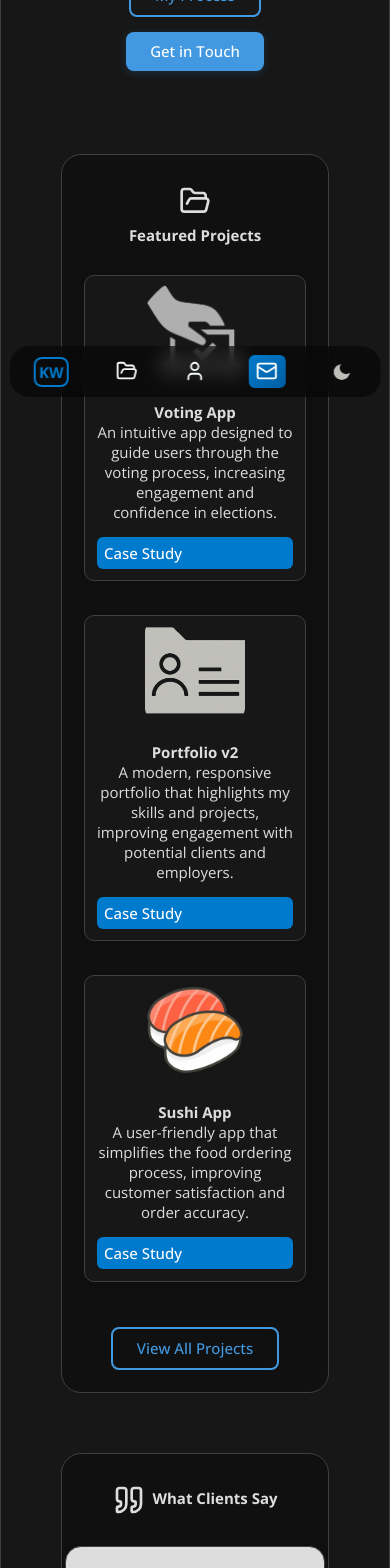
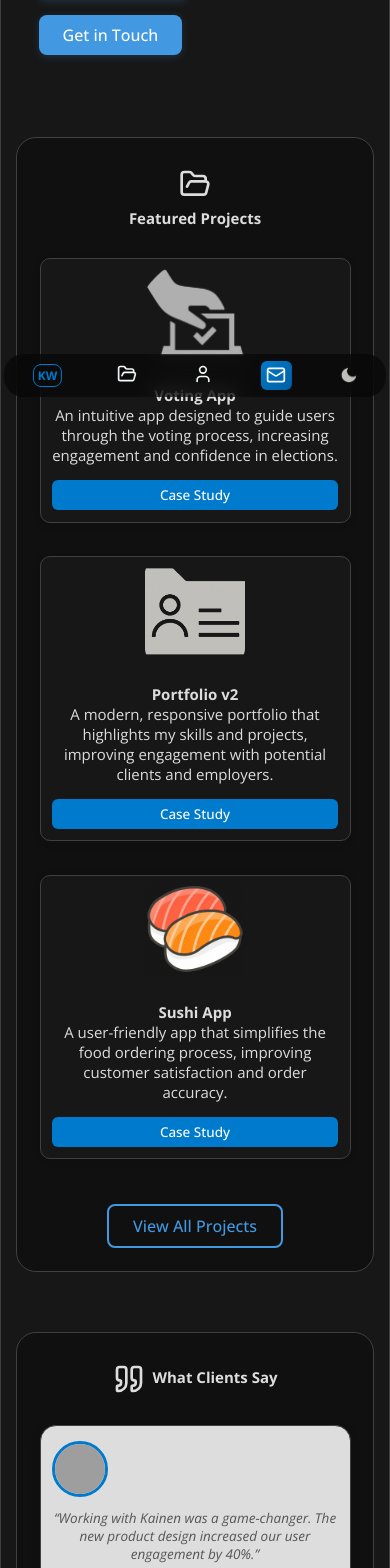
Before and after one commit to kainenw/portfolio_v2, a React (Create React App) app: page / in a window 390 px wide. Shown: the part 432-2000 px from the top of the page. Built offline with nearby package versions, Linux system fonts and the light colour scheme; grey boxes are pictures that could not be loaded.

Commit message:
style: Refactor CSS for App, Header, and Homepage components to improve layout and responsiveness

```diff
--- a/src/App/App.css
+++ b/src/App/App.css
@@ -1,8 +1,9 @@
+/* filepath: /Users/kainenwhite/Documents/GitHub/portfolio_v2/src/App/App.css */
 * {
   box-sizing: border-box;
-  text-align: left;
-  font-size: 18px;
-  margin: 0 auto;
+  margin: 0;
+  padding: 0;
+  min-width: 0;
 }
 
 html, body, #root {
@@ -10,6 +11,9 @@ html, body, #root {
   padding: 0;
   min-height: 100vh;
   text-align: left;
+  font-size: 18px;
+  width: 100%;
+  overflow-x: hidden;
 }
 
 div:has(.App[data-theme="dark"]) {
@@ -23,15 +27,16 @@ div:has(.App[data-theme="light"]) {
 }
 
 .App {
-  padding: 1.5rem;
+  padding: 1.5rem; /* Base padding */
   margin: 0 auto;
-  /* max-width: 1000px; */
-  /* min-width: 500px; */
   min-height: 100vh;
   box-sizing: border-box;
   text-align: center;
   display: flex;
   flex-direction: column;
+  width: 100%;
+  max-width: 100vw;
+  min-width: 0;
 }
 
 .App[data-theme="dark"] {
@@ -57,8 +62,6 @@ div:has(.App[data-theme="light"]) {
 
 .contrast-section {
   border: 1px solid #404040;
-  padding: 1.5rem;
-  border-radius: 20px;
 }
 
 .contrast-section.no-side-padding {
@@ -75,31 +78,35 @@ div:has(.App[data-theme="light"]) {
 }
 
 main {
-  width: 80%;
-  margin-left: auto;
-  margin-right: auto;
+  width: 100%;
   flex: 1;
   flex-direction: column;
+  min-width: 0 !important;
+  box-sizing: border-box;
 }
 
 @media (max-width: 480px) {
-  html, body, #root, .App, main, * {
+  html, body, #root, .App, main {
     font-size: 15px !important;
   }
 
   .App {
-    padding: 0.5rem !important;
+    padding: 0 !important;
     min-width: 0 !important;
     max-width: 100vw !important;
+  }
+
+  main {
+    width: 100%;
   }
 }
 
 @media (max-width: 350px) {
-  html, body, #root, .App, main, * {
+  html, body, #root, .App, main {
     font-size: 13px !important;
   }
 
-  Header a {
+  /* Header a {
     font-size: 3rem;
-  }
+  } */
 }
--- a/src/Components/Header/Header.css
+++ b/src/Components/Header/Header.css
@@ -6,7 +6,6 @@
   transform: translate(-50%);
   max-width: 1000px;
   width: 70%;
-  min-width: 600px; /* Increased to accommodate new layout */
   border-radius: 20px;
   padding: 0.5rem 1rem; /* Increased horizontal padding */
   font-size: calc(10px + 2vmin);
@@ -167,7 +166,6 @@
 @media (max-width: 768px) {
   .App-header {
     width: 85%;
-    min-width: 500px;
     padding: 0.5rem 0.75rem;
   }
 
@@ -185,7 +183,6 @@
 @media (max-width: 600px) {
   .App-header {
     width: 90%;
-    min-width: 400px;
     padding: 0.4rem 0.6rem;
     gap: 0.5rem;
   }
@@ -216,7 +213,6 @@
 
 @media (max-width: 500px) {
   .App-header {
-    min-width: unset;
     width: 95%;
     transform: translate(-50%, 0);
     border-radius: 20px;
@@ -262,15 +258,16 @@
   .App-header {
     top: unset;
     bottom: 1rem;
-    width: 95%;
-    font-size: 1.8rem; /* This applies to text within .App-header, but icons/buttons might override */
-    padding: 0.5rem 0.3rem;
+    width: 98%; /* Increased width slightly to use more space */
+    font-size: 1rem; /* Reduced base font size for the header at this breakpoint */
+    padding: 0.3rem 0.2rem; /* Reduced padding */
     margin: 0 auto;
+    gap: 0.2rem; /* Reduced gap between items */
     /* For mobile, you might want to ensure items wrap or scroll if they overflow */
     /* flex-wrap: wrap; */ /* Example: allow wrapping */
   }
 
-  .header-nav-item .nav-link-text, /* Target the text span within nav items */
+  .header-nav-item .nav-link-text,
   .header-cta .contact-text { /* Also hide contact text */
     display: none; /* Hide text labels */
   }
@@ -286,38 +283,37 @@
 
   /* Adjust icon size and container padding for icon-only nav links */
   .App-header a.header-nav-item { /* Be more specific for NavLink items */
-    padding: 0.2em 0.3em; /* Adjust padding around icons */
+    padding: 0.2em 0.25em; /* Reduced padding around icons */
   }
 
   .App-header a.header-nav-item svg { /* Target SVGs (lucide-react icons) */
-    width: 22px; /* Adjust icon size */
-    height: 22px; /* Adjust icon size */
+    width: 20px; /* Slightly reduced icon size */
+    height: 20px; /* Slightly reduced icon size */
   }
 
-  .App-header button.header-nav-item, /* Target buttons like Contact and Theme toggle */
-  .App-header button.header-cta { /* Ensure CTA button is also targeted for icon sizing */
-    font-size: 0.8rem; /* Adjust font-size for buttons if they have text or need resizing */
-    padding: 0.3rem 0.5rem; /* Adjust padding for buttons */
-    line-height: 1; /* Ensure icon is centered if text is removed */
+  .App-header button.header-nav-item,
+  .App-header button.header-cta {
+    padding: 0.25rem 0.35rem; /* Reduced padding for buttons */
+    line-height: 1;
   }
 
-  .header-cta { /* Specifically for Contact Me button adjustments */
-    padding: 0.3rem 0.5rem; /* Adjust padding for icon-only button */
-    /* font-size will be inherited from .App-header button.header-nav-item or can be set here if needed */
+  .header-cta {
+    padding: 0.25rem 0.35rem; /* Ensured padding consistency */
   }
 
-  .header-cta svg { /* Style for the contact icon itself */
-    width: 22px;
-    height: 22px;
+  .header-cta svg {
+    width: 20px; /* Slightly reduced icon size */
+    height: 20px; /* Slightly reduced icon size */
   }
 
   .logo-text {
-    font-size: 0.9rem;
-    padding: 0.2rem;
+    font-size: 0.8rem; /* Reduced logo text size */
+    padding: 0.15rem 0.25rem; /* Reduced logo padding */
+    border-width: 1px; /* Thinner border for logo */
   }
 
   .ThemeMenu img { /* Adjust theme toggle icon size */
-    height: 22px;
-    width: 22px;
+    height: 20px; /* Slightly reduced icon size */
+    width: 20px; /* Slightly reduced icon size */
   }
 }
--- /dev/null
+++ b/src/Pages/Home/Homepage.css
@@ -0,0 +1,84 @@
+.testimonial-card {
+  background: var(--off-white, #fff);
+  border-radius: 16px;
+  box-shadow: 0 2px 12px rgba(0,0,0,0.07);
+  border: 1px solid var(--gray, #e0e0e0);
+  max-width: 340px;
+  min-width: 280px; /* Slightly reduced default min-width */
+  padding: 2rem 1.5rem;
+  display: flex;
+  flex-direction: column;
+  align-items: center;
+  text-align: center;
+  flex: 1 1 280px; /* Slightly reduced default flex-basis */
+  margin-bottom: 1rem; /* Add some margin for when they stack */
+}
+
+.testimonial-card img {
+  width: 64px;
+  height: 64px;
+  border-radius: 50%;
+  object-fit: cover;
+  margin-bottom: 16px;
+  border: 3px solid var(--accent-color, #007acc);
+}
+
+.testimonial-card .quote {
+  font-style: italic;
+  color: var(--secondary-text-color, #555);
+  margin-bottom: 16px;
+}
+
+.testimonial-card .name {
+  font-weight: 600;
+  color: var(--text-color, #222);
+}
+
+.testimonial-card .title-company {
+  font-size: 0.95rem;
+  color: var(--secondary-text-color, #888);
+}
+
+/* Responsive adjustments for testimonial cards */
+@media (max-width: 768px) {
+  .testimonial-card {
+    min-width: 260px;
+    flex-basis: 260px;
+    padding: 1.5rem 1rem;
+  }
+}
+
+@media (max-width: 600px) {
+  .testimonials-container {
+    flex-direction: column; /* Stack cards vertically */
+    align-items: center; /* Center cards when stacked */
+  }
+  .testimonial-card {
+    min-width: 90%; /* Allow card to take more width when stacked */
+    max-width: 400px; /* But not too wide */
+    flex-basis: auto; /* Reset flex-basis when stacking */
+    margin-left: auto; /* Center the card if it's the only one or when stacking */
+    margin-right: auto; /* Center the card */
+  }
+}
+
+@media (max-width: 480px) {
+  .testimonial-card {
+    padding: 1rem 0.75rem;
+    min-width: 95%; /* Use more of the available width */
+  }
+  .testimonial-card img {
+    width: 56px;
+    height: 56px;
+    margin-bottom: 12px;
+  }
+  .testimonial-card .quote {
+    font-size: 0.9rem;
+  }
+  .testimonial-card .name {
+    font-size: 1rem;
+  }
+  .testimonial-card .title-company {
+    font-size: 0.85rem;
+  }
+}
--- a/src/Pages/Home/Homepage.js
+++ b/src/Pages/Home/Homepage.js
@@ -5,6 +5,7 @@ import MetricsDisplay from '../../Components/MetricsDisplay/MetricsDisplay';
 import CTAButton from '../../Components/CTAButton/CTAButton';
 import { featuredProjects } from '../featuredProjectsData';
 import { Sparkle, FolderOpen, Handshake, Quote } from 'lucide-react';
+import './Homepage.css'; // Import the new CSS file
 
 const testimonials = [
 	{
@@ -128,50 +129,28 @@ function Homepage() {
 					<Quote size={32} style={{ verticalAlign: 'middle', marginRight: 8 }} />
 					What Clients Say
 				</h2>
-				<div style={{ display: 'flex', flexWrap: 'wrap', justifyContent: 'center', gap: '2rem' }}>
+				<div className="testimonials-container" style={{ display: 'flex', flexWrap: 'wrap', justifyContent: 'center', gap: '2rem' }}>
 					{testimonials.map((t, i) => (
 						<div
 							key={i}
-							className="testimonial-card"
-							style={{
-								background: 'var(--off-white, #fff)',
-								borderRadius: 16,
-								boxShadow: '0 2px 12px rgba(0,0,0,0.07)',
-								border: '1px solid var(--gray, #e0e0e0)',
-								maxWidth: 340,
-								minWidth: 260,
-								padding: '2rem 1.5rem',
-								display: 'flex',
-								flexDirection: 'column',
-								alignItems: 'center',
-								textAlign: 'center',
-								flex: '1 1 260px',
-							}}
+							className="testimonial-card" // Use CSS class
+							// Removed inline styles
 						>
 							<img
 								src={t.photo}
 								alt={t.name}
-								style={{
-									width: 64,
-									height: 64,
-									borderRadius: '50%',
-									objectFit: 'cover',
-									marginBottom: 16,
-									border: '3px solid var(--accent-color, #007acc)',
-								}}
+								className="testimonial-photo" // Use CSS class for img if defined, or rely on .testimonial-card img
 								loading="lazy"
+								// Removed inline styles
 							/>
 							<p
-								style={{
-									fontStyle: 'italic',
-									color: 'var(--secondary-text-color, #555)',
-									marginBottom: 16,
-								}}
+								className="quote" // Use CSS class
+								// Removed inline styles
 							>
 								&ldquo;{t.quote}&rdquo;
 							</p>
-							<div style={{ fontWeight: 600, color: 'var(--text-color, #222)' }}>{t.name}</div>
-							<div style={{ fontSize: '0.95rem', color: 'var(--secondary-text-color, #888)' }}>
+							<div className="name" /* Use CSS class */>{t.name}</div>
+							<div className="title-company" /* Use CSS class */>
 								{t.title}, {t.company}
 							</div>
 						</div>
--- a/src/index.css
+++ b/src/index.css
@@ -20,7 +20,6 @@
 
 * {
   margin: 0;
-  font-size: 18px;
   font-family: 'Open Sans', 'nunito sans', 'avenir', sans-serif; /* Open Sans first per spec */
 }
 
```
